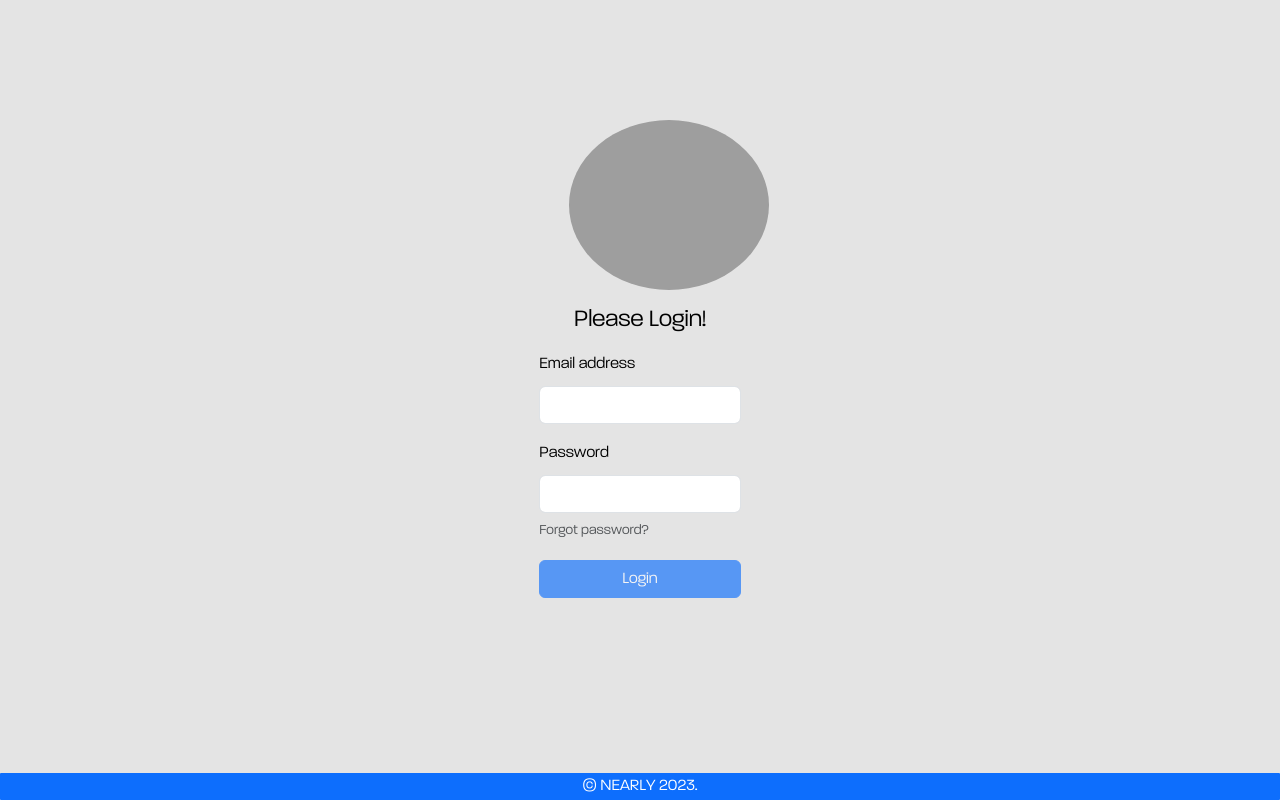
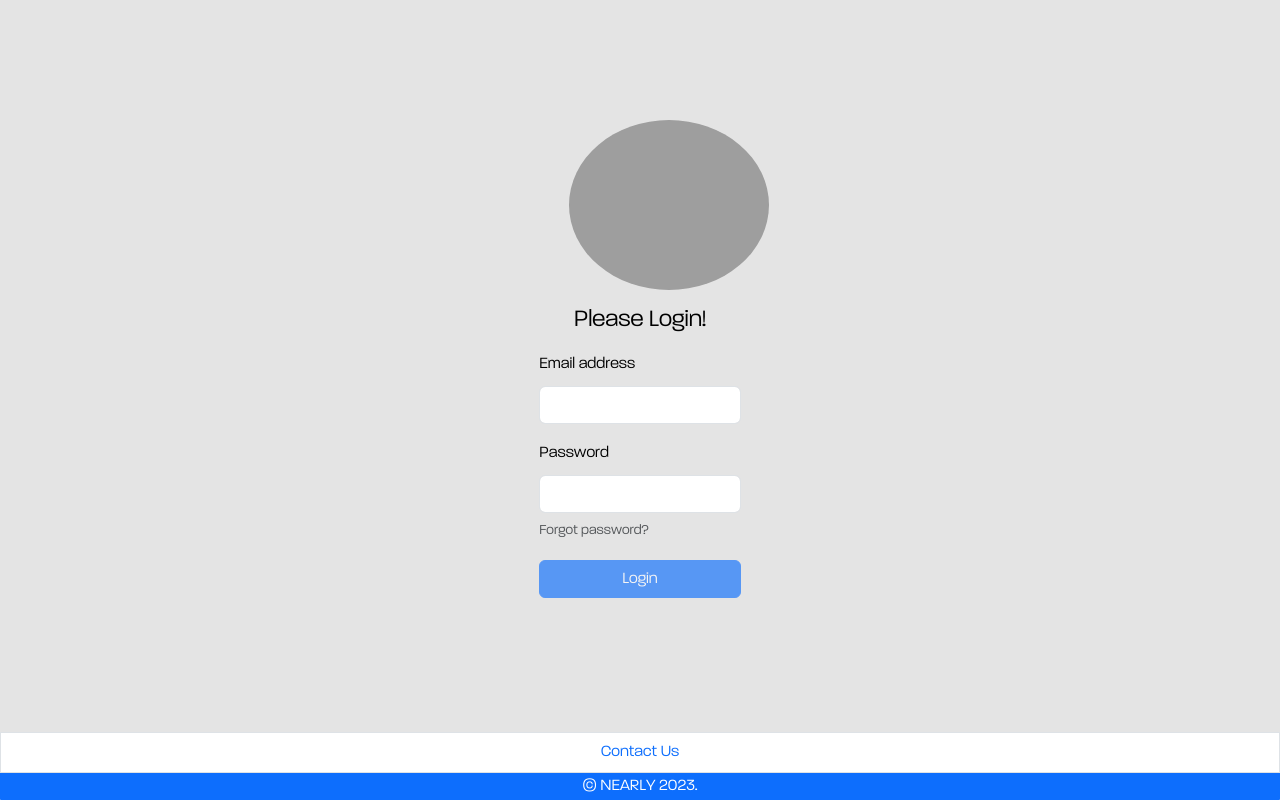
Before and after one commit to sreedhar-shreyas/INFO6150-Bootstrap-Group-Project, a plain HTML site: page Login.html in a window 1280 px wide. Drawn offline with nearby package versions, Linux system fonts and the light colour scheme; grey boxes are pictures that could not be loaded.

Commit message:
Small updates

```diff
--- a/Login.html
+++ b/Login.html
@@ -31,6 +31,9 @@
     </div>
 
     <footer class="footer text-center">
+      <div class="text-center">
+        <a href="#" class="pagination page-link">Contact Us</a>
+      </div>
 
         <div>
             <summary class="text-white">
```
